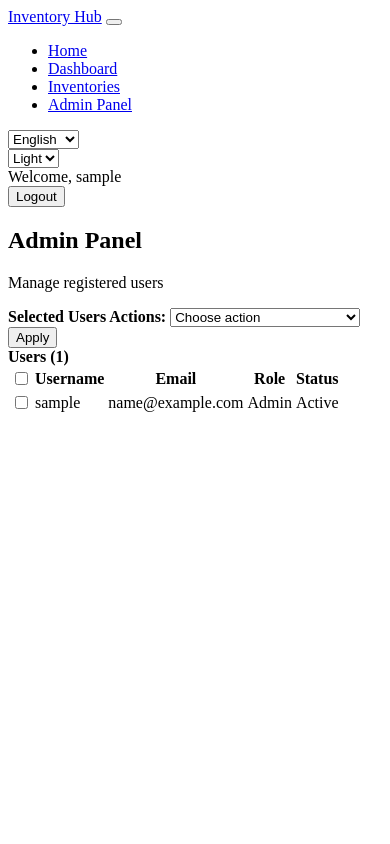
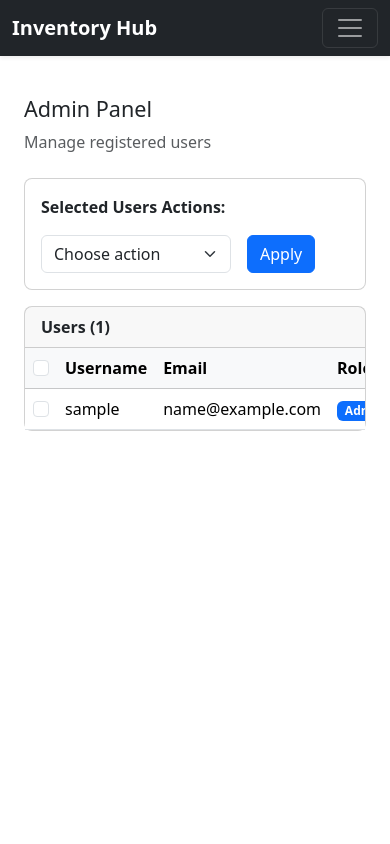
Before and after one commit to IrinSultana113/inventory-hub, a Rails app: page /admin/users in a window 390 px wide. Run offline with Rails 7, Linux system fonts and the light colour scheme; the visitor is signed in with stand-in values (Sample User, id 1); style sheets or scripts are compiled from the project's sources; some libraries are stand-ins or nearby versions.

Commit message:
Improve responsive UI for devices

```diff
--- a/app/assets/stylesheets/application.bootstrap.scss
+++ b/app/assets/stylesheets/application.bootstrap.scss
@@ -1,2 +1,151 @@
+
 @import 'bootstrap/scss/bootstrap';
 @import 'bootstrap-icons/font/bootstrap-icons';
+
+/* General responsive layout */
+html,
+body {
+  max-width: 100%;
+  overflow-x: hidden;
+}
+
+main.container {
+  min-width: 0;
+}
+
+.row > *,
+.card,
+.card-body {
+  min-width: 0;
+}
+
+/* Responsive navbar */
+.navbar .navbar-brand {
+  white-space: nowrap;
+}
+
+.navbar-collapse {
+  min-width: 0;
+}
+
+@media (max-width: 991.98px) {
+  .navbar-collapse {
+    padding-top: 1rem;
+  }
+
+  .navbar-collapse > .d-flex {
+    align-items: stretch !important;
+    flex-direction: column;
+    width: 100%;
+    padding-top: 0.75rem;
+    padding-bottom: 0.5rem;
+  }
+
+  .navbar-collapse > .d-flex form,
+  .navbar-collapse > .d-flex .form-select {
+    width: 100%;
+  }
+
+  .navbar-collapse > .d-flex .text-white {
+    padding: 0.4rem 0;
+  }
+
+  .navbar-collapse > .d-flex .btn {
+    width: 100%;
+  }
+}
+
+/* Inventory tabs: allow horizontal scrolling on small screens */
+#inventoryTabs {
+  flex-wrap: nowrap;
+  overflow-x: auto;
+  overflow-y: hidden;
+  white-space: nowrap;
+  -webkit-overflow-scrolling: touch;
+  scrollbar-width: thin;
+}
+
+#inventoryTabs .nav-item {
+  flex: 0 0 auto;
+}
+
+#inventoryTabs .nav-link {
+  white-space: nowrap;
+}
+
+/* Forms */
+.form-control,
+.form-select {
+  max-width: 100%;
+}
+
+textarea.form-control {
+  resize: vertical;
+}
+
+/* Tables inside responsive wrappers */
+.table-responsive {
+  max-width: 100%;
+  overflow-x: auto;
+  -webkit-overflow-scrolling: touch;
+}
+
+.table-responsive > .table {
+  margin-bottom: 0;
+  white-space: nowrap;
+}
+
+/* Images and long text */
+img,
+svg {
+  max-width: 100%;
+}
+
+pre,
+code {
+  overflow-wrap: anywhere;
+}
+
+/* Small screens */
+@media (max-width: 767.98px) {
+  main.container {
+    padding-top: 1rem !important;
+    padding-bottom: 1rem !important;
+  }
+
+  .card-body {
+    padding: 1rem;
+  }
+
+  h1 {
+    font-size: 1.6rem;
+  }
+
+  h2 {
+    font-size: 1.35rem;
+  }
+
+  h3 {
+    font-size: 1.15rem;
+  }
+
+  .btn {
+    white-space: normal;
+  }
+}
+
+/* Extra small screens */
+@media (max-width: 575.98px) {
+  main.container {
+    padding-left: 0.75rem;
+    padding-right: 0.75rem;
+  }
+
+  .alert {
+    overflow-wrap: anywhere;
+  }
+
+  .card {
+    border-radius: 0.5rem;
+  }
+}
--- a/app/controllers/inventories_controller.rb
+++ b/app/controllers/inventories_controller.rb
@@ -57,7 +57,8 @@ class InventoriesController < ApplicationController
 
   def update_custom_id_format
     if @inventory.update(custom_id_format_params)
-      redirect_to custom_id_format_inventory_path(@inventory),
+      redirect_to inventory_path(@inventory, anchor: "custom-id"),
+                status: :see_other,
                 notice: "Custom ID format updated successfully."
     else
       render :custom_id_format, status: :unprocessable_entity
--- a/app/views/inventories/_custom_id_tab.html.erb
+++ b/app/views/inventories/_custom_id_tab.html.erb
@@ -12,8 +12,9 @@
 <% if can_manage %>
 
   <%= form_with model: @inventory,
-      url: update_custom_id_format_inventory_path(@inventory),
-      method: :patch do |form| %>
+    url: update_custom_id_format_inventory_path(@inventory),
+    method: :patch,
+    data: { turbo: false } do |form| %>
 
     <%= render "custom_id_builder" %>
 
--- a/app/views/layouts/application.html.erb
+++ b/app/views/layouts/application.html.erb
@@ -16,7 +16,7 @@
     <link rel="icon" href="/icon.png" type="image/png">
     <link rel="icon" href="/icon.svg" type="image/svg+xml">
 
-    <%= stylesheet_link_tag :app, "data-turbo-track": "reload" %>
+    <%= stylesheet_link_tag "application", "data-turbo-track": "reload" %>
     <%= javascript_importmap_tags %>
   </head>
 
```
Also changed, not shown: app/javascript/application.js (+55 -6 lines), app/views/inventories/show.html.erb (+43 -69 lines).
